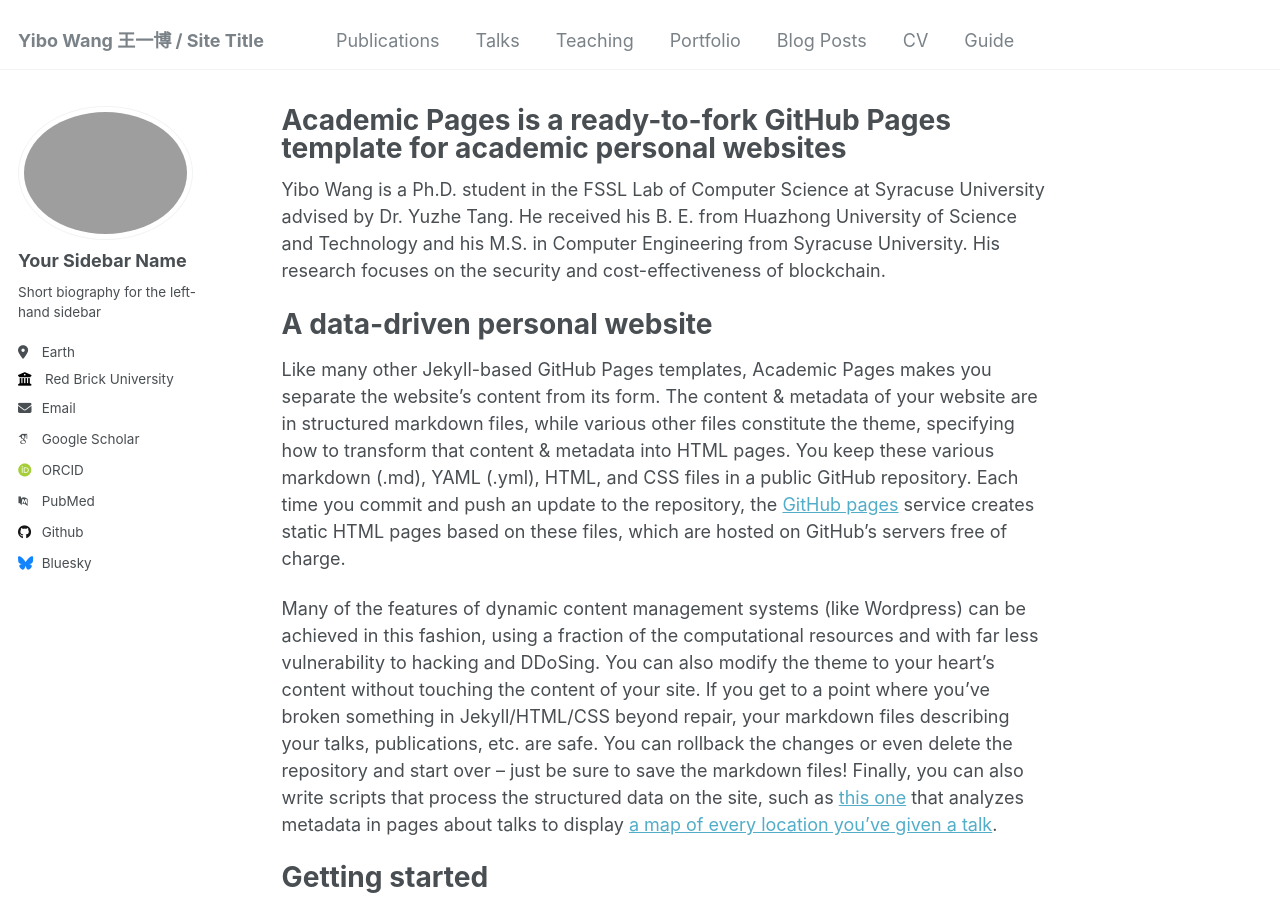
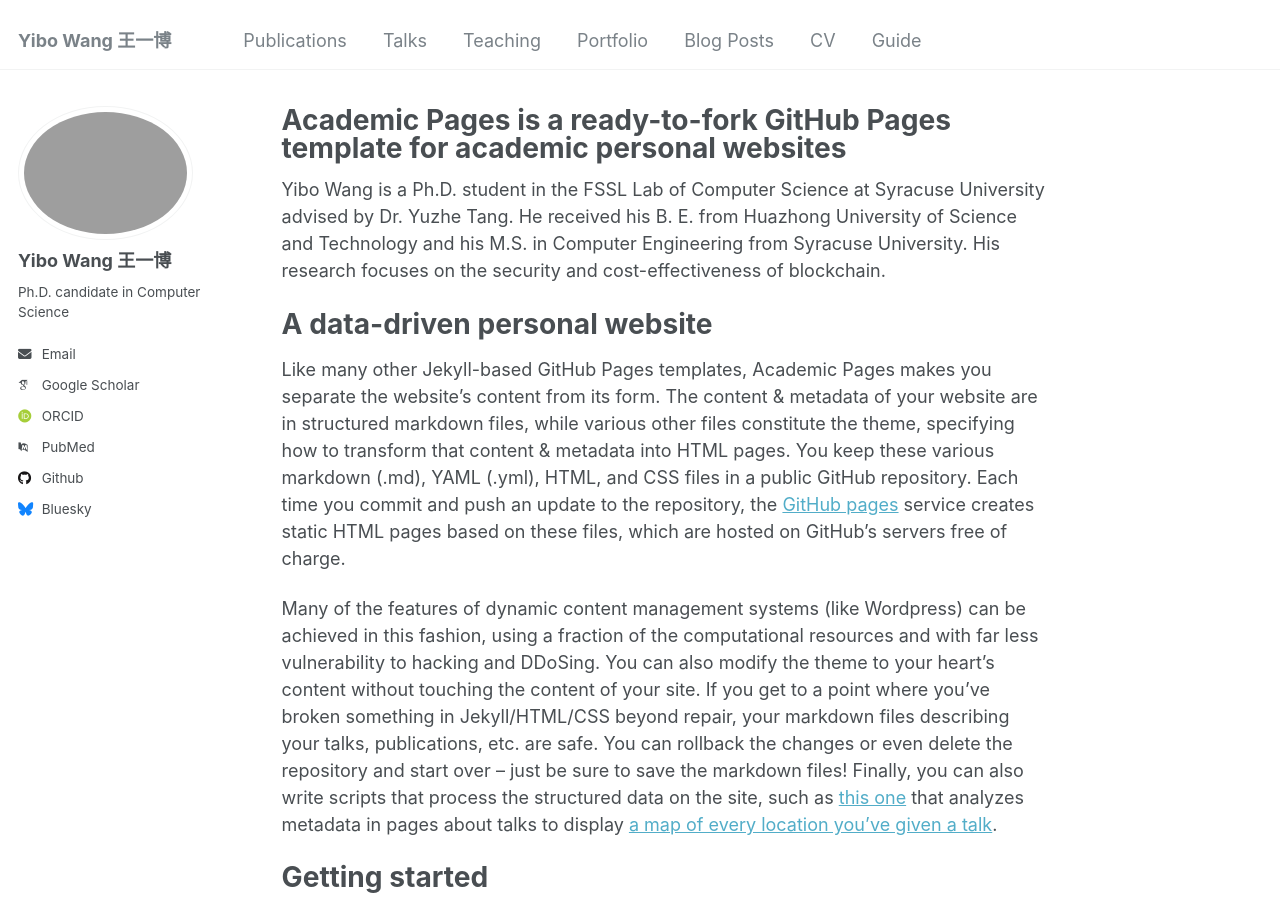
Before and after one commit to wangyibo0308/wangyibo0308.github.io, a Jekyll site: the page built from _pages/about.md, in a window 1280 px wide and 900 px high. Built offline with Jekyll 4.4.1, drawn with Linux system fonts in a browser that asks for light colours; some web fonts are replaced.

Commit message:
Update _config.yml

```diff
--- a/_config.yml
+++ b/_config.yml
@@ -8,11 +8,11 @@
 
 # Basic Site Settings
 locale                   : "en-US"
-title                    : "Yibo Wang 王一博 / Site Title"
+title                    : "Yibo Wang 王一博"
 title_separator          : "-"
 name                     : &name "Yibo Wang"
 description              : &description "personal description"
-url                      : https://academicpages.github.io # the base hostname & protocol for your site e.g. "https://mmistakes.github.io"
+url                      : https://wangyibo0308.github.io/ # the base hostname & protocol for your site e.g. "https://mmistakes.github.io"
 baseurl                  : "" # the subpath of your site, e.g. "/blog"
 repository               : "academicpages/academicpages.github.io"
 
@@ -22,13 +22,13 @@ repository               : "academicpages/academicpages.github.io"
 author:
   # Biographic information
   avatar           : "profile.png"
-  name             : "Your Sidebar Name"
-  pronouns         : # example: "she/her"
-  bio              : "Short biography for the left-hand sidebar"
-  location         : "Earth"
-  employer         : "Red Brick University"
-  uri              : # URL
-  email            : "none@example.org"
+  name             : "Yibo Wang 王一博"
+  #pronouns         : # example: "she/her"
+  bio              : "Ph.D. candidate in Computer Science"
+  #location         : "Earth"
+  #employer         : "Red Brick University"
+  #uri              : # URL
+  email            : "ywang349@syr.edu"
 
   # Academic websites
   arxiv            : # URL - Update with the correct link to your profile
```
